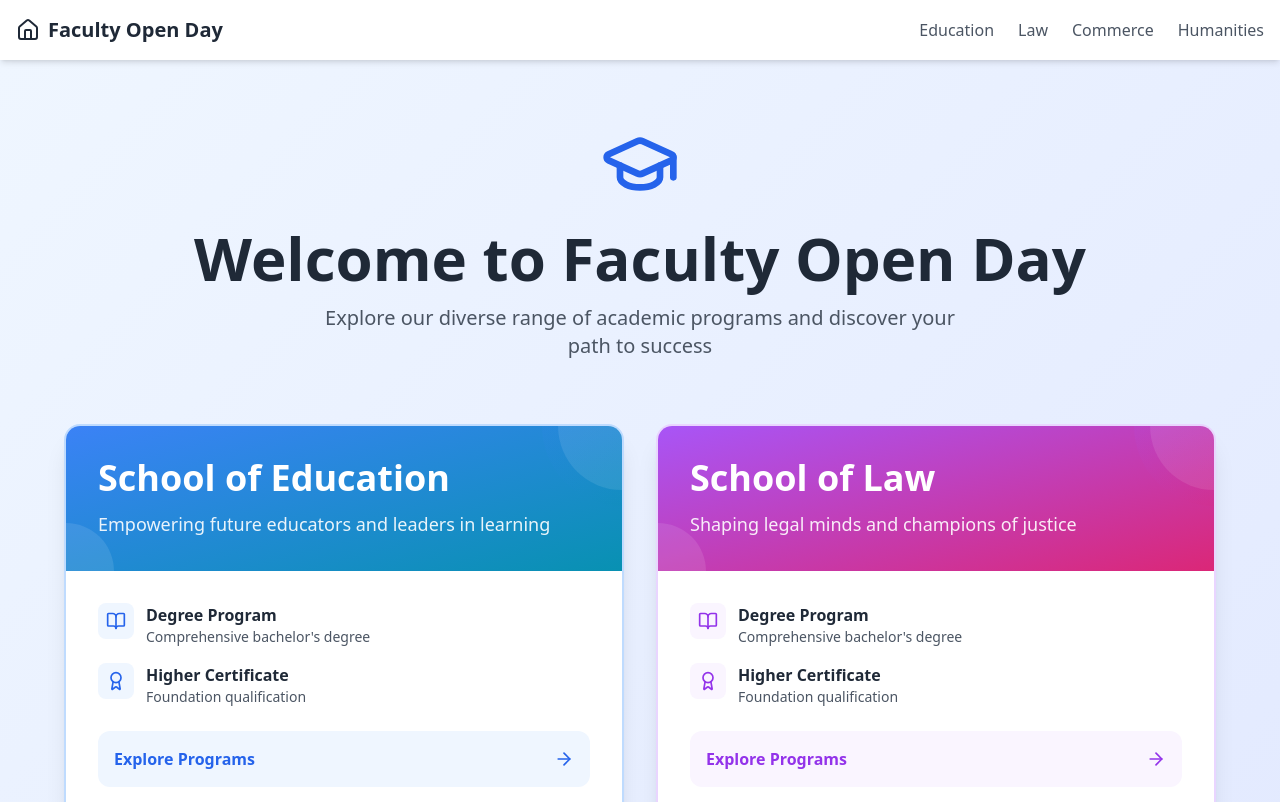
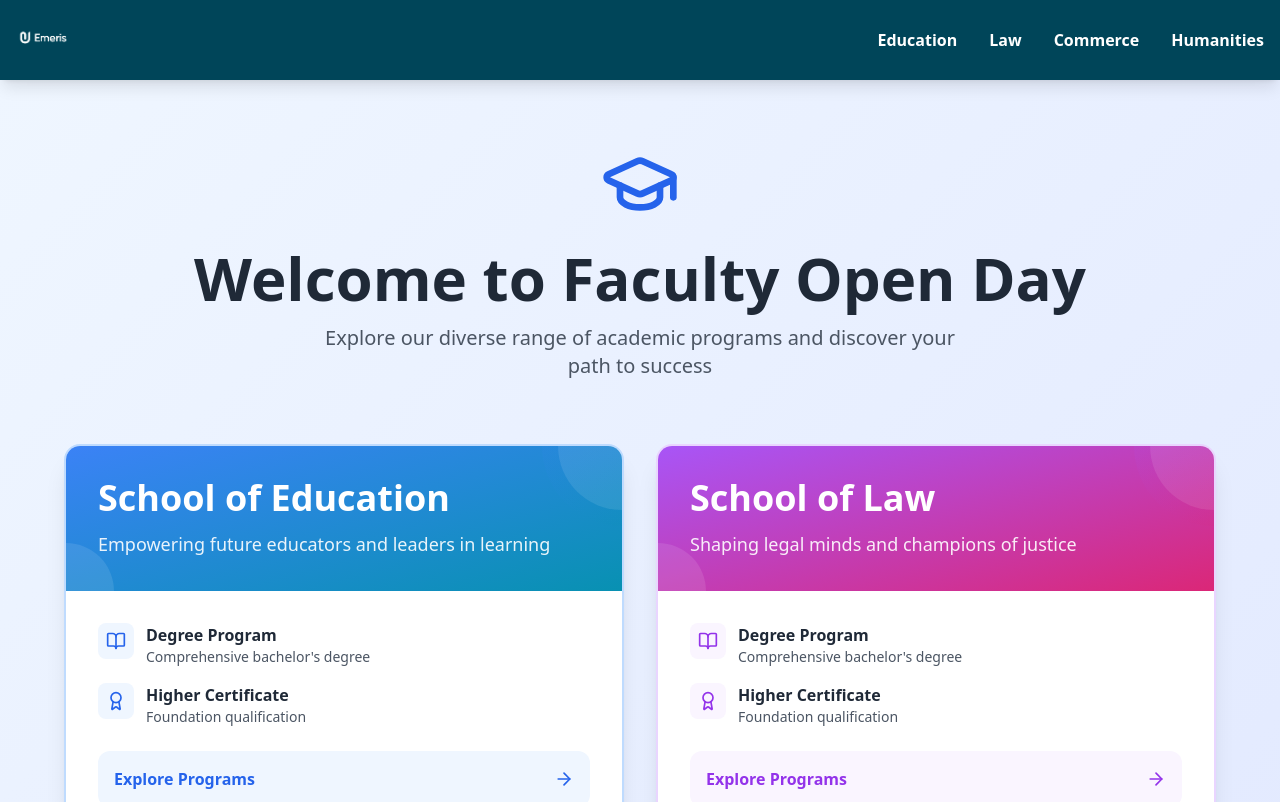
Before and after one commit to RohanMaharajVc/FacultyOpenDay, a React (Vite) app in the folder faculty-open-day/: page / in a window 1280 px wide. Shown: the top 802 px of the page. Built offline with nearby package versions, Linux system fonts and the light colour scheme.

Commit message:
Adding the logo to the navbar and changing the color of it

```diff
--- a/faculty-open-day/src/components/Navbar.jsx
+++ b/faculty-open-day/src/components/Navbar.jsx
@@ -1,20 +1,23 @@
 import { Link } from 'react-router-dom';
-import { Home } from 'lucide-react';
+import emerisLogo from '../assets/Emeris.png';
 
 const Navbar = () => {
   return (
-    <nav className="bg-white shadow-md sticky top-0 z-50">
-      <div className="container mx-auto px-4 py-4">
+    <nav className="bg-[#004559] shadow-lg sticky top-0 z-50">
+      <div className="container mx-auto px-4 py-3">
         <div className="flex items-center justify-between">
-          <Link to="/" className="flex items-center space-x-2 text-xl font-bold text-gray-800 hover:text-blue-600 transition">
-            <Home size={24} />
-            <span>Faculty Open Day</span>
+          <Link to="/" className="flex items-center space-x-2 hover:opacity-80 transition">
+            <img
+              src={emerisLogo}
+              alt="Emeris Logo"
+              className="h-12 md:h-14 object-contain"
+            />
           </Link>
-          <div className="hidden md:flex space-x-6">
-            <Link to="/education" className="text-gray-600 hover:text-education transition">Education</Link>
-            <Link to="/law" className="text-gray-600 hover:text-law transition">Law</Link>
-            <Link to="/commerce" className="text-gray-600 hover:text-commerce transition">Commerce</Link>
-            <Link to="/humanities" className="text-gray-600 hover:text-humanities transition">Humanities</Link>
+          <div className="hidden md:flex space-x-8">
+            <Link to="/education" className="text-white hover:text-blue-300 transition font-semibold">Education</Link>
+            <Link to="/law" className="text-white hover:text-purple-300 transition font-semibold">Law</Link>
+            <Link to="/commerce" className="text-white hover:text-green-300 transition font-semibold">Commerce</Link>
+            <Link to="/humanities" className="text-white hover:text-orange-300 transition font-semibold">Humanities</Link>
           </div>
         </div>
       </div>
```
